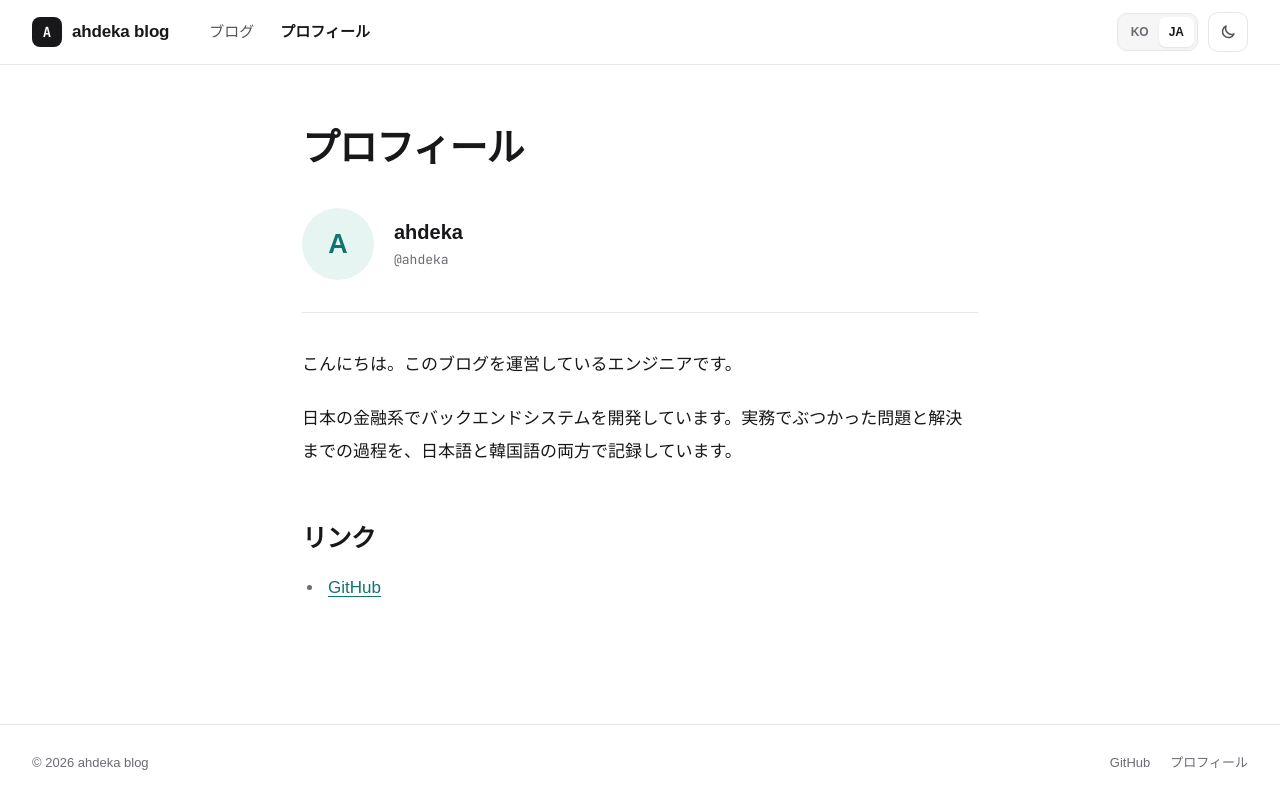
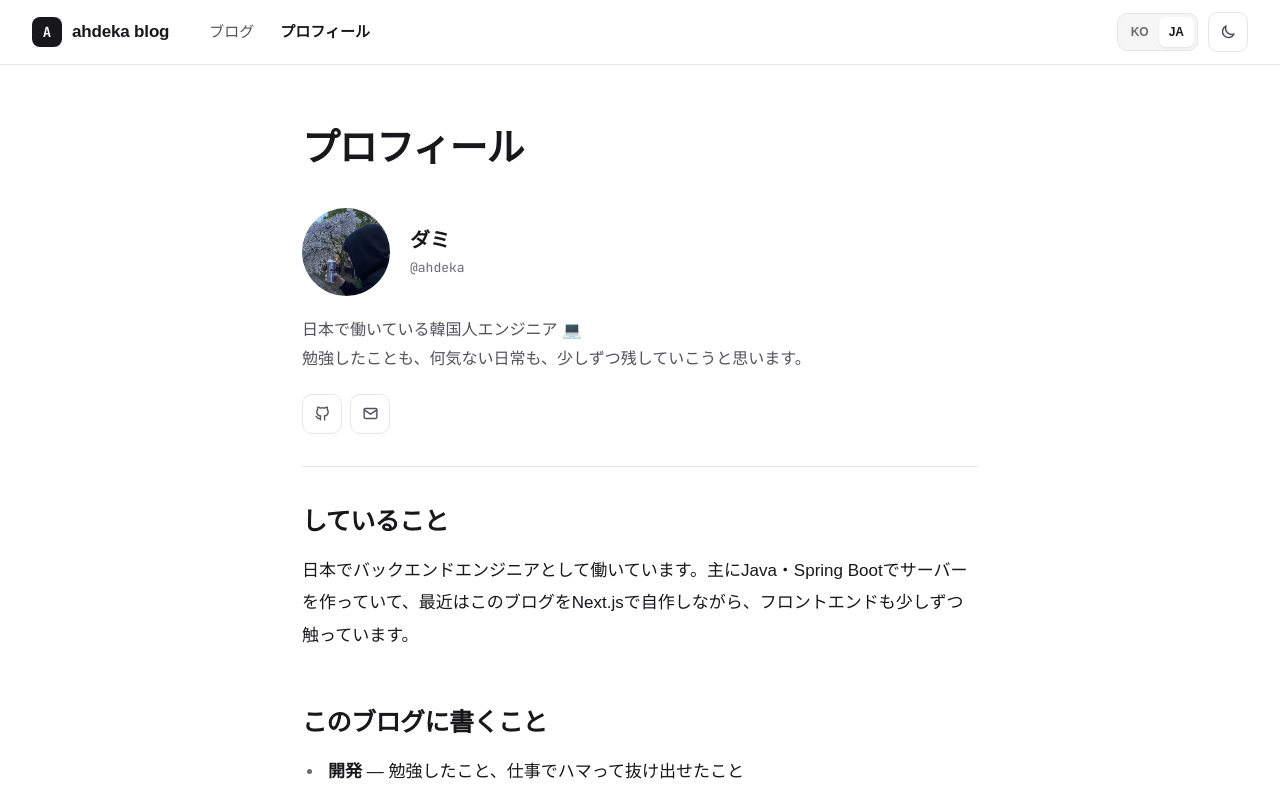
Before and after one commit to ahdeka/ahdeka-blog, a Next.js app: page /ja/about in a window 1280 px wide. Shown: the top 798 px of the page. Built offline with nearby package versions, Linux system fonts and the light colour scheme; no server answers; a web font is replaced by a local one.

Commit message:
feat: add about page, introduce profile

```diff
--- /dev/null
+++ b/content/about/ja.md
@@ -0,0 +1,15 @@
+## していること
+
+日本でバックエンドエンジニアとして働いています。主にJava・Spring Bootでサーバーを作っていて、最近はこのブログをNext.jsで自作しながら、フロントエンドも少しずつ触っています。
+
+## このブログに書くこと
+
+- **開発** — 勉強したこと、仕事でハマって抜け出せたこと
+- **日本での暮らし** — 会社の外の日本、近所の散歩、おいしかったもの
+
+記事は韓国語と日本語の両方で書いています。日本語に不自然なところがあれば、コメントでこっそり教えていただけると嬉しいです 🙏
+
+## 連絡
+
+質問はもちろん、ただのあいさつでも大歓迎です。お気軽にメールください。
+[ahdeka01@gmail.com](mailto:ahdeka01@gmail.com)
--- a/src/app/[locale]/about/page.tsx
+++ b/src/app/[locale]/about/page.tsx
@@ -1,15 +1,20 @@
 import type { Metadata } from 'next';
+import { readFile } from 'node:fs/promises';
+import path from 'node:path';
 import { notFound } from 'next/navigation';
-import { isLocale } from '@/i18n/config';
+import { isLocale, type Locale } from '@/i18n/config';
 import { getDictionary } from '@/i18n/get-dictionary';
-import { AUTHOR_NAME, GITHUB_URL } from '@/lib/site';
-import { AuthorAvatar } from '@/components/profile';
+import { AUTHOR_NAME, AUTHOR_NICKNAME } from '@/lib/site';
+import { AuthorAvatar, ProfileLinks } from '@/components/profile';
+import MarkdownView from '@/components/markdown-view';
 
 // DB를 쓰지 않는 완전 정적 페이지 (빌드 시 /ja/about, /ko/about 생성)
-// 내용은 사전(dictionaries)의 about 항목에서 수정
+// 한 줄 소개는 사전(profile.bio, 사이드바와 공용), 본문은 content/about/{locale}.md에서 수정
 export const dynamic = 'force-static';
 
 type Props = { params: Promise<{ locale: string }> };
+
+const readAbout = (locale: Locale) => readFile(path.join(process.cwd(), 'content', 'about', `${locale}.md`), 'utf8');
 
 export async function generateMetadata({ params }: Props): Promise<Metadata> {
   const { locale } = await params;
@@ -17,6 +22,7 @@ export async function generateMetadata({ params }: Props): Promise<Metadata> {
   const dict = await getDictionary(locale);
   return {
     title: dict.about.title,
+    description: dict.profile.bio.replace(/\n/g, ' '),
     alternates: {
       canonical: `/${locale}/about`,
       languages: { ja: '/ja/about', ko: '/ko/about', 'x-default': '/ja/about' },
@@ -27,31 +33,26 @@ export async function generateMetadata({ params }: Props): Promise<Metadata> {
 export default async function AboutPage({ params }: Props) {
   const { locale } = await params;
   if (!isLocale(locale)) notFound();
-  const dict = await getDictionary(locale);
+  const [dict, body] = await Promise.all([getDictionary(locale), readAbout(locale)]);
 
   return (
     <main className="mx-auto max-w-[740px] px-4 pt-14 pb-24 sm:px-8">
       <h1 className="text-[38px] leading-(--lh-title) font-bold tracking-[-0.025em]">{dict.about.title}</h1>
 
-      <div className="mt-8 flex items-center gap-5 border-b border-line pb-8">
-        <AuthorAvatar size={72} />
-        <div className="flex flex-col gap-1">
-          <strong className="text-xl">{AUTHOR_NAME}</strong>
-          <span className="mono text-[13px] text-fg-3">@{AUTHOR_NAME}</span>
+      <div className="mt-8 flex flex-col gap-5 border-b border-line pb-8">
+        <div className="flex items-center gap-5">
+          <AuthorAvatar size={88} />
+          <div className="flex flex-col gap-1">
+            <strong className="text-xl">{AUTHOR_NICKNAME[locale]}</strong>
+            <span className="mono text-[13px] text-fg-3">@{AUTHOR_NAME}</span>
+          </div>
         </div>
+        <p className="leading-[1.8] whitespace-pre-line text-fg-2">{dict.profile.bio}</p>
+        <ProfileLinks />
       </div>
 
-      <div className="post-body mt-9">
-        <p>{dict.about.lead}</p>
-        <p>{dict.about.body}</p>
-        <h2>{dict.about.links}</h2>
-        <ul>
-          <li>
-            <a href={GITHUB_URL} target="_blank" rel="noopener noreferrer">
-              GitHub
-            </a>
-          </li>
-        </ul>
+      <div className="mt-9">
+        <MarkdownView content={body} />
       </div>
     </main>
   );
--- a/src/app/[locale]/posts/[number]/page.tsx
+++ b/src/app/[locale]/posts/[number]/page.tsx
@@ -4,7 +4,7 @@ import { notFound } from 'next/navigation';
 import { isLocale } from '@/i18n/config';
 import { getAdjacentPosts, getPublishedPost } from '@/lib/posts';
 import { getDictionary } from '@/i18n/get-dictionary';
-import { AUTHOR_NAME } from '@/lib/site';
+import { AUTHOR_NICKNAME } from '@/lib/site';
 import { formatDate, otherLocale } from '@/lib/format';
 import { renderMarkdown } from '@/components/markdown-view';
 import CommentSection from '@/components/comments/comment-section';
@@ -115,7 +115,7 @@ export default async function PostPage({ params }: Props) {
           <div className="flex items-center gap-3">
             <AuthorAvatar size={36} />
             <div className="flex flex-col gap-0.5">
-              <span className="text-sm font-semibold">{AUTHOR_NAME}</span>
+              <span className="text-sm font-semibold">{AUTHOR_NICKNAME[locale]}</span>
               <time dateTime={post.publishedAt} className="mono text-[13px] text-fg-3">
                 {formatDate(post.publishedAt)}
               </time>
--- a/src/app/globals.css
+++ b/src/app/globals.css
@@ -165,7 +165,7 @@ body {
     min-height: 36px;
     padding: 0 10px;
     border-radius: 8px;
-    font-size: 14.5px;
+    font-size: 13.5px;
     color: var(--text-2);
   }
   .tree-item:hover {
--- a/src/components/blog-index.tsx
+++ b/src/components/blog-index.tsx
@@ -47,7 +47,7 @@ export default function BlogIndex({ locale, dict, data }: Props) {
     <main className="mx-auto flex max-w-[1280px] flex-wrap items-start gap-12 px-4 pt-10 pb-20 sm:px-8">
       {/* 왼쪽: 프로필 + 카테고리 */}
       <aside className="flex min-w-0 flex-[1_1_232px] flex-col gap-7 lg:max-w-[248px]">
-        <ProfileSidebar dict={dict} />
+        <ProfileSidebar locale={locale} dict={dict} />
         <CategoryTree
           locale={locale}
           categories={categories}
--- a/src/components/profile.tsx
+++ b/src/components/profile.tsx
@@ -1,17 +1,12 @@
+import type { Locale } from '@/i18n/config';
 import type { Dictionary } from '@/i18n/get-dictionary';
-import { AUTHOR_NAME, GITHUB_URL } from '@/lib/site';
+import { AUTHOR_AVATAR, AUTHOR_NAME, AUTHOR_NICKNAME, CONTACT_EMAIL, GITHUB_URL } from '@/lib/site';
 
-// 프로필 사진 대신 이름 첫 글자 (사진을 쓰게 되면 이 컴포넌트만 바꾸면 됨)
+// next/image는 쓰지 않음: 이미 320px WebP로 줄여 둔 정적 파일이라 최적화가 필요 없음
 export function AuthorAvatar({ size }: { size: number }) {
   return (
-    <div
-      role="img"
-      aria-label={AUTHOR_NAME}
-      className="avatar"
-      style={{ width: size, height: size, fontSize: Math.round(size * 0.37) }}
-    >
-      {AUTHOR_NAME.charAt(0).toUpperCase()}
-    </div>
+    // eslint-disable-next-line @next/next/no-img-element
+    <img src={AUTHOR_AVATAR} alt={AUTHOR_NAME} width={size} height={size} className="avatar object-cover" style={{ width: size, height: size }} />
   );
 }
 
@@ -21,23 +16,41 @@ const GithubIcon = () => (
   </svg>
 );
 
+const MailIcon = () => (
+  <svg aria-hidden="true" width="17" height="17" viewBox="0 0 24 24" fill="none" stroke="currentColor" strokeWidth="2" strokeLinecap="round" strokeLinejoin="round">
+    <rect x="3" y="5" width="18" height="14" rx="2" />
+    <path d="m3 7 9 6 9-6" />
+  </svg>
+);
+
+// GitHub · 메일 아이콘 버튼 (사이드바·소개 페이지 공용)
+export function ProfileLinks({ small }: { small?: boolean }) {
+  const cls = small ? 'icon-btn size-9' : 'icon-btn';
+  return (
+    <div className="flex gap-2">
+      <a href={GITHUB_URL} target="_blank" rel="noopener noreferrer" aria-label="GitHub" title="GitHub" className={cls}>
+        <GithubIcon />
+      </a>
+      <a href={`mailto:${CONTACT_EMAIL}`} aria-label="Email" title={CONTACT_EMAIL} className={cls}>
+        <MailIcon />
+      </a>
+    </div>
+  );
+}
+
 // 목록 왼쪽 사이드바의 프로필
-export function ProfileSidebar({ dict }: { dict: Dictionary }) {
+export function ProfileSidebar({ locale, dict }: { locale: Locale; dict: Dictionary }) {
   return (
-    <section className="flex flex-col gap-3.5">
-      <div className="flex items-center gap-3.5">
-        <AuthorAvatar size={60} />
+    <section className="flex flex-col gap-3">
+      <div className="flex items-center gap-3">
+        <AuthorAvatar size={52} />
         <div className="flex min-w-0 flex-col gap-0.5">
-          <strong className="text-[17px] font-bold">{AUTHOR_NAME}</strong>
-          <span className="mono text-[12.5px] text-fg-3">@{AUTHOR_NAME}</span>
+          <strong className="text-base font-bold">{AUTHOR_NICKNAME[locale]}</strong>
+          <span className="mono text-xs text-fg-3">@{AUTHOR_NAME}</span>
         </div>
       </div>
-      <p className="text-sm leading-[1.7] text-fg-2">{dict.profile.bio}</p>
-      <div className="flex gap-2">
-        <a href={GITHUB_URL} target="_blank" rel="noopener noreferrer" aria-label="GitHub" className="icon-btn">
-          <GithubIcon />
-        </a>
-      </div>
+      <p className="text-[13px] leading-[1.7] whitespace-pre-line text-fg-2">{dict.profile.bio}</p>
+      <ProfileLinks small />
     </section>
   );
 }
--- a/src/i18n/dictionaries/ja.json
+++ b/src/i18n/dictionaries/ja.json
@@ -4,7 +4,7 @@
     "description": "ソフトウェアエンジニアの技術ブログ・ポートフォリオ"
   },
   "profile": {
-    "bio": "日本で働く韓国人ソフトウェアエンジニアです。Java/Spring Bootを中心に開発しています。"
+    "bio": "日本で働いている韓国人エンジニア 💻\n勉強したことも、何気ない日常も、少しずつ残していこうと思います。"
   },
   "nav": {
     "main": "メインメニュー",
@@ -39,10 +39,7 @@
     "tags": "タグ"
   },
   "about": {
-    "title": "プロフィール",
-    "lead": "こんにちは。このブログを運営しているエンジニアです。",
-    "body": "日本の金融系でバックエンドシステムを開発しています。実務でぶつかった問題と解決までの過程を、日本語と韓国語の両方で記録しています。",
-    "links": "リンク"
+    "title": "プロフィール"
   },
   "footer": {
     "about": "プロフィール"
--- a/src/lib/site.ts
+++ b/src/lib/site.ts
@@ -1,9 +1,21 @@
+import type { Locale } from '@/i18n/config';
+
 // 사이트 절대 URL (sitemap, robots, metadataBase 공용)
 // Vercel에서는 NEXT_PUBLIC_SITE_URL을 실제 도메인으로 설정할 것 (끝에 / 없이)
 export const SITE_URL = (process.env.NEXT_PUBLIC_SITE_URL ?? 'http://localhost:3000').replace(/\/$/, '');
 
-// 블로그 주인 이름: 관리자 답글의 닉네임으로 쓰이고, 일반 댓글에서는 사용 금지(사칭 방지)
+// 블로그 주인 핸들(@ahdeka): 관리자 답글의 닉네임으로 쓰이고, 일반 댓글에서는 사용 금지(사칭 방지)
 export const AUTHOR_NAME = 'ahdeka';
+
+// 화면에 보이는 닉네임 (프로필·글 작성자 표시). 일반 댓글에서는 이것도 사용 금지
+export const AUTHOR_NICKNAME: Record<Locale, string> = {
+  ko: '다미',
+  ja: 'ダミ',
+};
+
+// 프로필 사진 (public/ 아래, 320×320 WebP, EXIF 제거됨)
+export const AUTHOR_AVATAR = '/profile.webp';
 
 // 프로필·푸터 링크
 export const GITHUB_URL = 'https://github.com/ahdeka';
+export const CONTACT_EMAIL = 'ahdeka01@gmail.com';
```
Also changed, not shown: content/about/ko.md (added, +15 -0 lines), src/components/category-tree.tsx (+4 -4 lines), src/i18n/dictionaries/ko.json (+2 -5 lines), src/lib/comments/actions.ts (+5 -2 lines), public/profile.webp (added).
